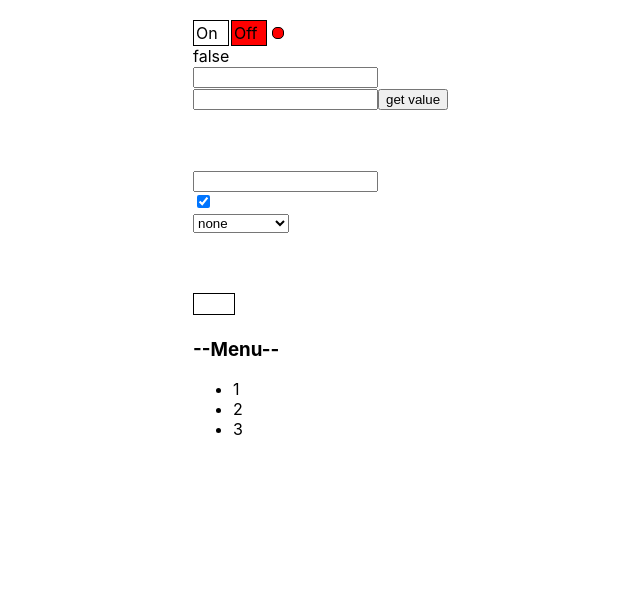
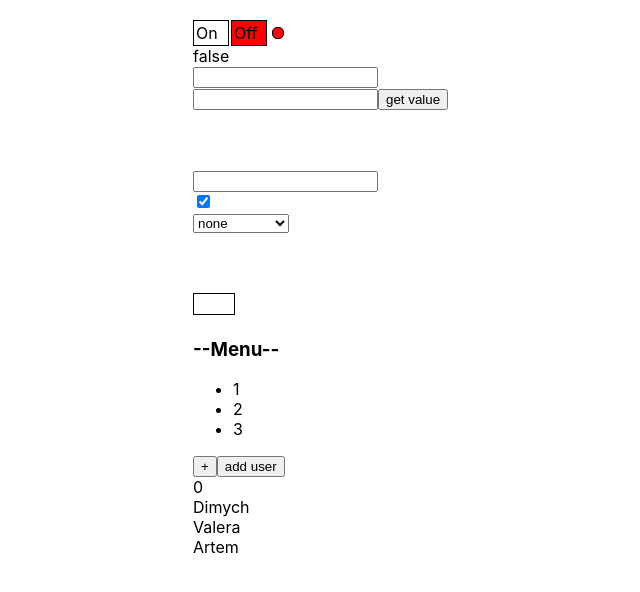
Before and after one commit to ElenaBoyko1992/React-Detail-Course, a React (Create React App) app: page / in a window 1280 px wide. Shown: the top 592 px of the page, without its empty margins (147-787 px from the left). Built offline with nearby package versions, Linux system fonts and the light colour scheme.

Commit message:
17 lesson

```diff
--- a/src/App.tsx
+++ b/src/App.tsx
@@ -7,6 +7,7 @@ import {GetValueOfUncontrolledInput, UncontrolledInput} from "./components/Uncon
 import {ControlledCheckbox, ControlledInputs, ControlledSelect} from "./components/ControlledInputs/ControlledInputs";
 import {Select} from "./components/Select/Select";
 import UncontrolledAccordion from "./components/UncontrolledAccordion/UncontrolledAccordion";
+import {Example1} from "./components/ReactMemo/ReactMemo";
 
 function App() {
     console.log("App rendering")
@@ -50,16 +51,14 @@ function App() {
             }, {title: 'Viktor', value: "s"}]} onChange={setValue} value={value}/>
 
 
-
-
-{/*            <Rating value={ratingValue} onClick={setRatingValue}/>
+            {/*            <Rating value={ratingValue} onClick={setRatingValue}/>
 
             <UncontrolledRating />
                         <OnOff/>*/}
 
             <UncontrolledAccordion titleValue={"Menu"}/>
 
-   {/*         <UncontrolledRating />*/}
+            {/*         <UncontrolledRating />*/}
 
 
             {/*            <OnOff/>
@@ -73,6 +72,8 @@ function App() {
             <Rating value={3}/>
             <Rating value={4}/>
             <Rating value={5}/>*/}
+
+            <Example1/>
 
         </div>
     );
--- /dev/null
+++ b/src/components/ReactMemo/ReactMemo.tsx
@@ -0,0 +1,32 @@
+import React, {useState} from "react";
+
+const NewMessagesCounter = (props: { count: number }) => {
+    console.log("counter")
+    return <div>{props.count}</div>
+}
+
+const UsersSecret = (props: { users: Array<string> }) => {
+    console.log("users")
+    return <div>{props.users.map((u, i) => <div key={i}>{u}</div>)}</div>
+}
+
+const Users = React.memo(UsersSecret);
+
+export const Example1 = () => {
+
+    console.log("example")
+
+    const [counter, setCounter] = useState(0);
+    const [users, setUsers] = useState(["Dimych", "Valera", "Artem"]);
+
+    const addUser = () => {
+        setUsers([...users, 'Sveta' + new Date().getTime()]);
+    }
+
+    return <>
+        <button onClick={() => setCounter(counter + 1)}>+</button>
+        <button onClick={addUser}>add user</button>
+        <NewMessagesCounter count={counter}/>
+        <Users users={users}/>
+    </>
+}
```
Also changed, not shown: 1 other file (tests, documents, lock files or other folders).
